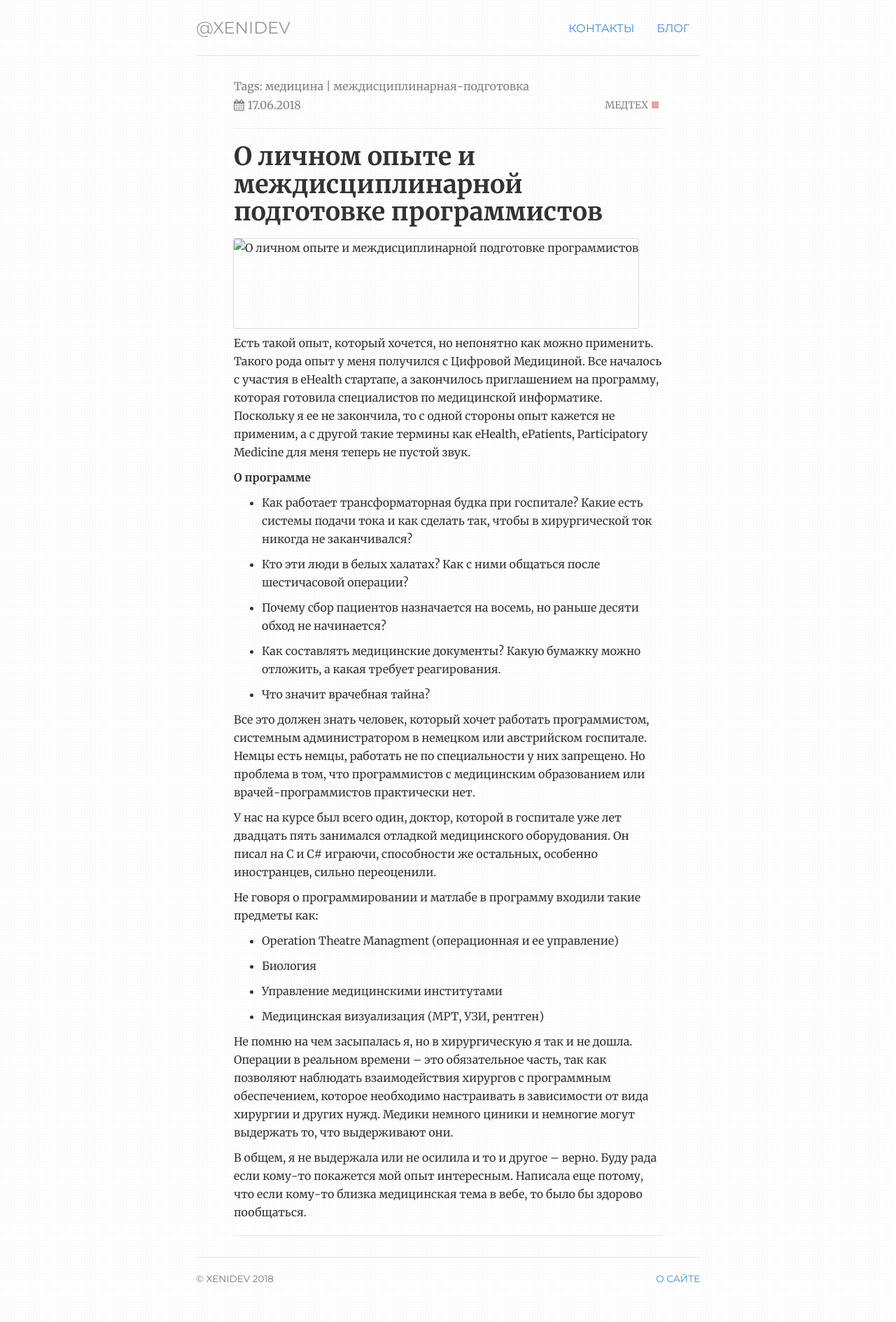
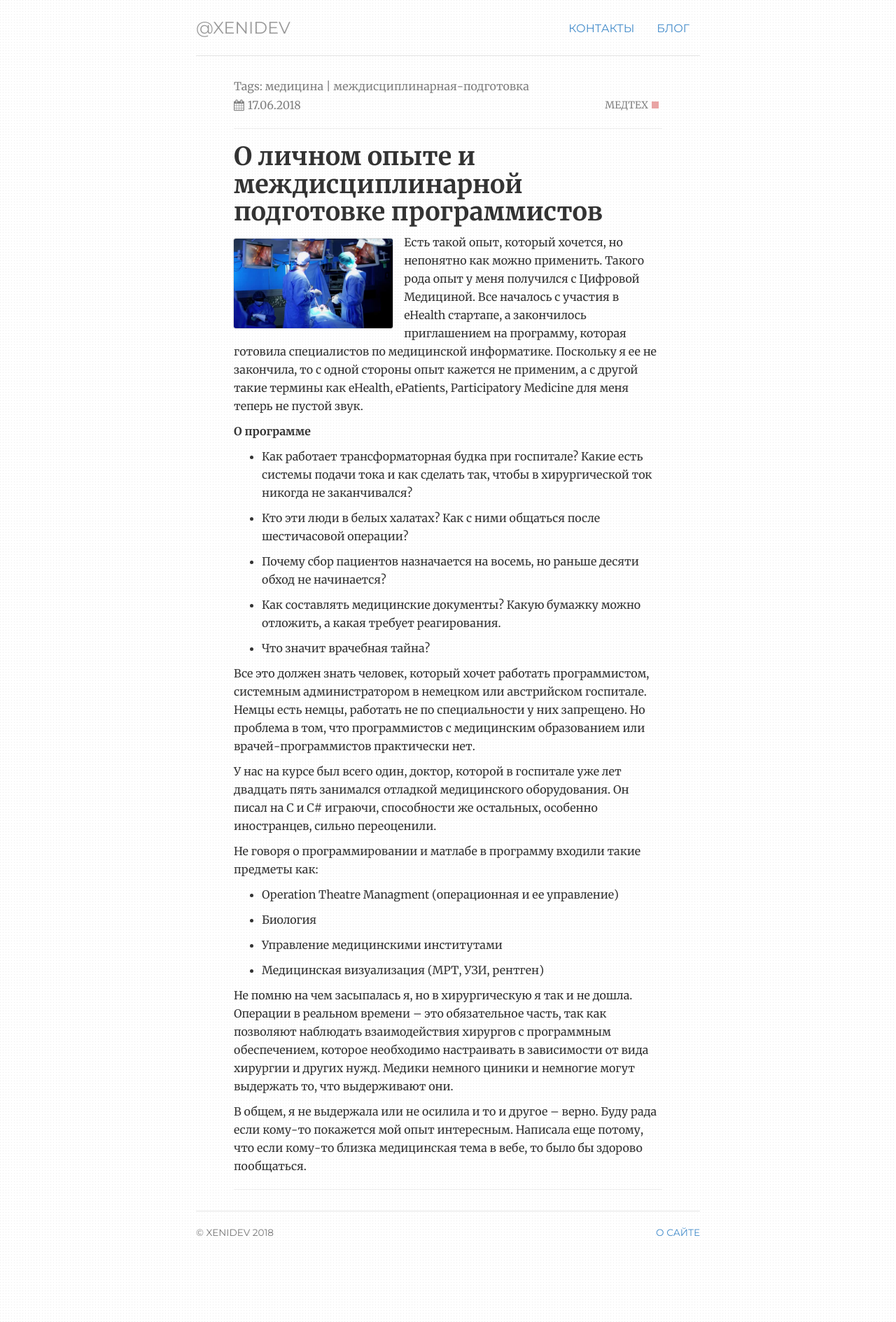
Before and after one commit to ValeraS/xenidev.github.io, a Jekyll site: the page built from _posts/2018-06-17-междисциплинарная-подготовка.md, in a window 1280 px wide. Shown: the whole page at 70% size. Built offline with Jekyll 4.4.1, drawn with Linux system fonts in a browser that asks for light colours; after the commit the page ends 1823 px from its top, so only the background shows below that.

Commit message:
Update 2018-06-17-междисциплинарная-подготовка.md

```diff
--- a/_posts/2018-06-17-междисциплинарная-подготовка.md
+++ b/_posts/2018-06-17-междисциплинарная-подготовка.md
@@ -3,8 +3,8 @@ layout: post
 title: О личном опыте и междисциплинарной подготовке программистов
 tags:  междисциплинарная-подготовка медицина
 category: медтех
-image: "/img/notes/surgery.jpg"
-thumbnail: "/img/notes/surgery.jpg"
+image: "/img/posts/surgery.jpg"
+thumbnail: "/img/posts/surgery.jpg"
 ---
 Есть такой опыт, который хочется, но непонятно как можно применить. Такого рода опыт у меня получился с Цифровой Медициной.
 Все началось с участия в eHealth стартапе, а закончилось приглашением на программу, которая готовила специалистов по медицинской информатике. Поскольку я ее не закончила, то с одной стороны опыт кажется не применим, а с другой такие термины как eHealth, ePatients, Participatory Medicine для меня теперь не пустой звук.
```
